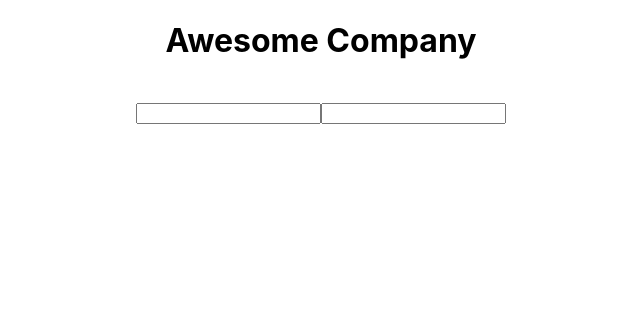
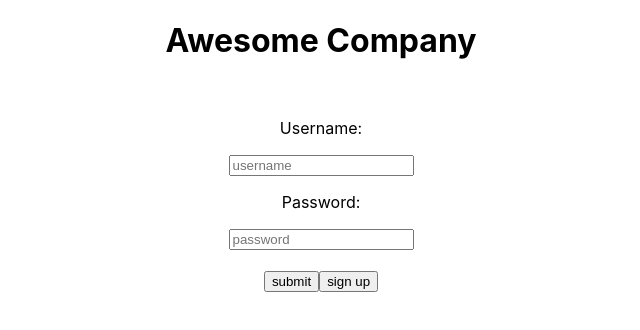
Before and after one commit to GWeightman/CNfull_stack_proto, a React (Create React App) app in the folder frontend/: page / in a window 1280 px wide. Shown: the top 330 px of the page, without its empty margins (319-959 px from the left). Built offline with nearby package versions, Linux system fonts and the light colour scheme.

Commit message:
router added

```diff
--- a/frontend/package.json
+++ b/frontend/package.json
@@ -34,5 +34,8 @@
       "last 1 firefox version",
       "last 1 safari version"
     ]
+  },
+  "devDependencies": {
+    "react-router-dom": "^6.2.1"
   }
 }
--- a/frontend/src/App.js
+++ b/frontend/src/App.js
@@ -1,15 +1,31 @@
-import logo from './logo.svg';
 import './App.css';
+import React, { useState } from 'react';
+import { BrowserRouter, Routes, Route } from 'react-router-dom'
+import { login_fetch } from './utilities/handlers'
+import Login from './components/login'
+import Signup from './components/signup'
 
-function App() {
+const App = () => {
+  const [username, setUsername] = useState();
+  const [password, setPassword] = useState();
+
+  const login_handler = async (e) => {
+    e.preventDefault();
+    const ret_val = await login_fetch(username)
+    if (ret_val.usr.username == username && ret_val.user.password == password) {
+      console.log(ret_val);
+    }
+  }
+
   return (
     <div className="App">
-      <h1>Awesome Company</h1>
-      <br/>
-      <form>
-        <input onchange/>
-        <input onchange/>
-      </form>
+      <BrowserRouter>
+        <Routes>
+          <Route index element={<Login setUsername={setUsername} setPassword={setPassword} login_handler={login_handler}/>}/>
+          <Route path='signup' element={<Signup/>}/>
+        </Routes>
+      </BrowserRouter>
+
     </div>
   );
 }
--- /dev/null
+++ b/frontend/src/components/home.js
@@ -0,0 +1 @@
+<h1>Congrats You're In</h1>
--- /dev/null
+++ b/frontend/src/components/login.js
@@ -0,0 +1,20 @@
+const Login = ({setUsername, setPassword, login_handler}) => {
+    return(
+        <div>
+            <h1>Awesome Company</h1>
+            <br/>
+            <form onSubmit={login_handler}>
+                <p>Username:</p>
+                <input onChange={(e) => setUsername(e.target.value)} placeholder='username'/>
+                <p>Password:</p>
+                <input onChange={(e) => setPassword(e.target.value)} placeholder='password'/>
+                <br/>
+                <br/>
+                <button type='submit'>submit</button>
+                <button type='submit'>sign up</button>
+            </form>
+        </div>
+    )
+}
+
+export default Login;
--- /dev/null
+++ b/frontend/src/components/signup.js
@@ -0,0 +1,9 @@
+const Signup = () => {
+    return(
+        <div>
+            <p>temp placeholder</p>
+        </div>
+    )
+}
+
+export default Signup
--- /dev/null
+++ b/frontend/src/utilities/handlers.js
@@ -0,0 +1,13 @@
+export const login_fetch = async (username) => {
+    try {
+        const response = await fetch(`${process.env.REACT_APP_REST_API}user/${username}`, {
+            method: "GET",
+            headers: {"Content-Type": "application/json"},
+
+        });
+        const data = await response.json();
+        return data;
+    } catch (error) {
+        console.log(error)
+    }
+}
```
Also changed, not shown: 1 other file (tests, documents, lock files or other folders).
